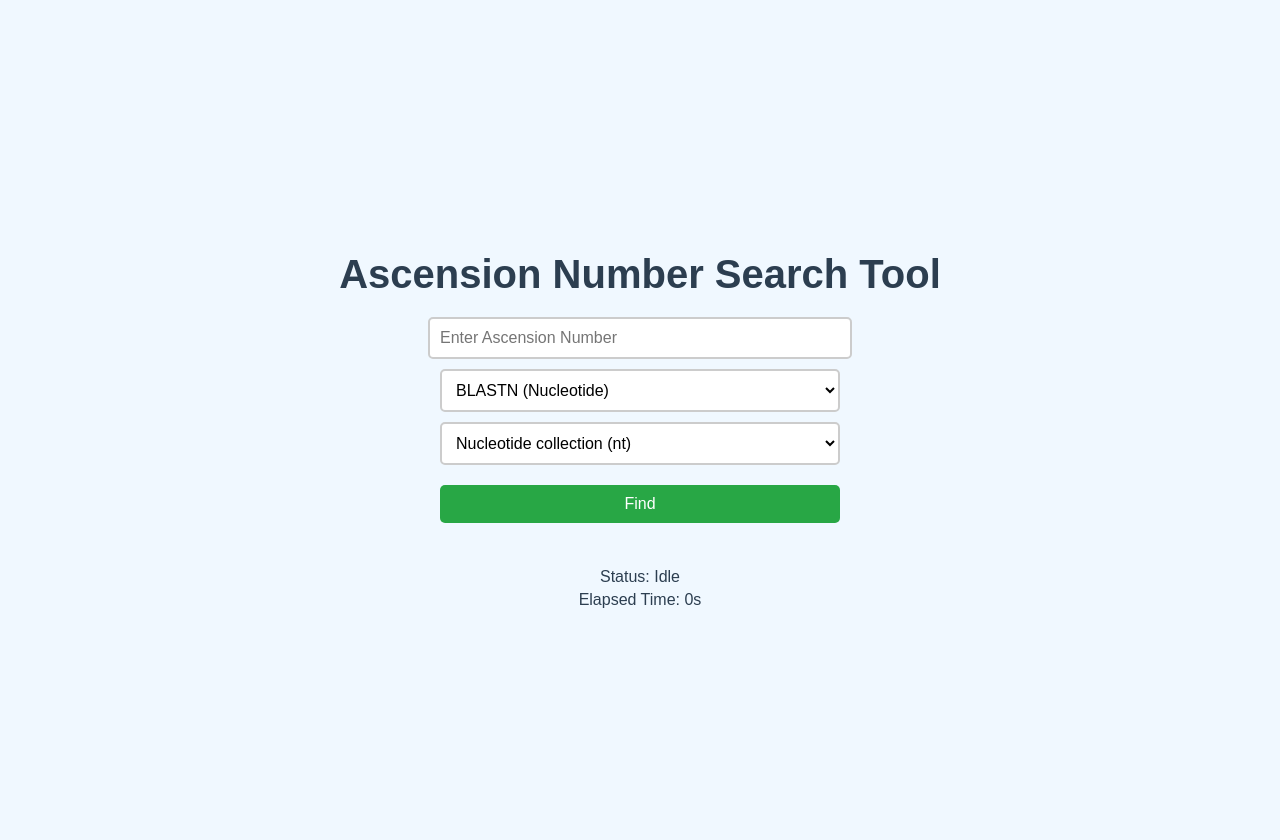
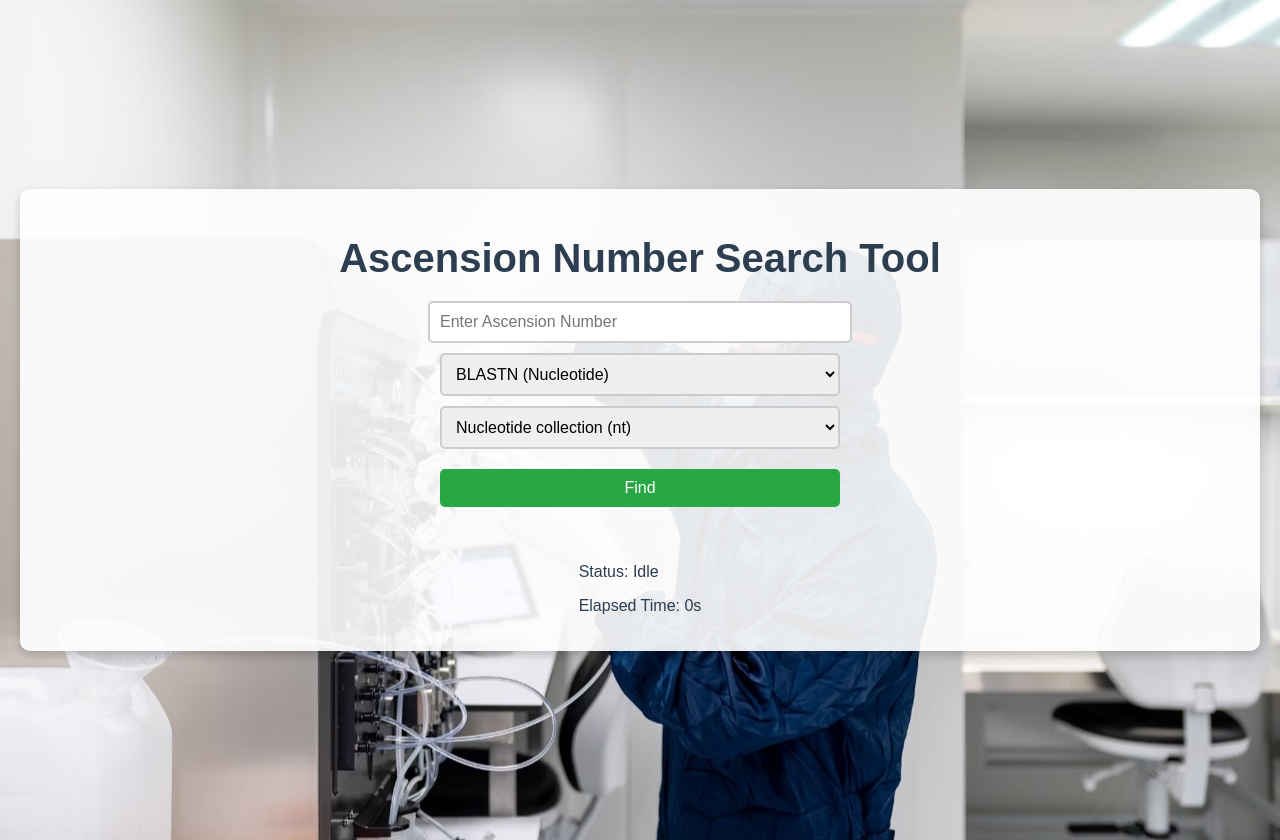
Before and after one commit to soujanyaav/btp, a React (Create React App) app: page / in a window 1280 px wide. Built offline with nearby package versions, Linux system fonts and the light colour scheme.

Commit message:
Some Frontend Changes

```diff
--- a/src/Components/HomePage.css
+++ b/src/Components/HomePage.css
@@ -1,15 +1,31 @@
 /* Container styling */
 .homepage-container {
   display: flex;
-  flex-direction: column;
   justify-content: center;
   align-items: center;
   padding: 20px;
-  background-color: #f0f8ff;
+  background-size: cover;
+  background-position: center center;
+  background-attachment: fixed;
   min-height: 100vh;
   font-family: 'Arial', sans-serif;
 }
 
+/* Content box for better contrast */
+.content-box {
+  background-color: rgba(255, 255, 255, 0.9);
+  border-radius: 10px;
+  padding: 20px;
+  box-shadow: 0px 4px 10px rgba(0, 0, 0, 0.2);
+  max-width: 1200px;
+  width: 100%;
+  margin: 0 auto;
+  display: flex;
+  align-items: center;
+  flex-direction: column;
+}
+
+/* Title styling */
 .homepage-title {
   font-size: 2.5rem;
   margin-bottom: 20px;
@@ -28,7 +44,7 @@
 }
 
 /* Input for FASTA sequence */
-.fasta-input {
+.fasta-input, .select-blast-type, .select-database {
   width: 100%;
   padding: 10px;
   margin-bottom: 10px;
@@ -39,25 +55,7 @@
   transition: border-color 0.3s ease;
 }
 
-.fasta-input:focus {
-  border-color: #3498db;
-}
-
-/* Dropdown styling */
-.select-blast-type, .select-database {
-  width: 100%;
-  padding: 10px;
-  margin-bottom: 10px;
-  font-size: 1rem;
-  border: 2px solid #ccc;
-  border-radius: 5px;
-  background-color: #fff;
-  cursor: pointer;
-  outline: none;
-  transition: border-color 0.3s ease;
-}
-
-.select-blast-type:focus, .select-database:focus {
+.fasta-input:focus, .select-blast-type:focus, .select-database:focus {
   border-color: #3498db;
 }
 
@@ -84,18 +82,12 @@
   margin-top: 20px;
   color: #2c3e50;
   font-size: 1rem;
-  text-align: center;
-}
-
-.status-container p {
-  margin: 5px 0;
 }
 
 /* Error container styling */
 .error-container {
   margin-top: 20px;
   color: #e74c3c;
-  font-size: 1rem;
   background-color: #fbeaea;
   padding: 10px;
   border: 1px solid #e74c3c;
@@ -106,89 +98,54 @@
 /* Response container styling */
 .response-container {
   margin-top: 30px;
-  width: 100%;
-  max-width: 600px;
+  width: 785px;
   background-color: #fff;
   padding: 15px;
   border: 1px solid #ddd;
   border-radius: 5px;
   color: #333;
-  font-size: 1rem;
-  line-height: 1.5;
   box-shadow: 0px 4px 8px rgba(0, 0, 0, 0.1);
-}
-
-.response-container h2 {
-  font-size: 1.5rem;
-  color: #28a745;
-  margin-bottom: 10px;
-}
-
-.response-container p {
-  margin: 0;
 }
 
 /* Top BLAST results container styling */
 .top-blast-results-container {
   margin-top: 30px;
-  width: 100%;
-  max-width: 800px;
+  width: 785px;
   background-color: #fff;
   padding: 15px;
   border: 1px solid #ddd;
   border-radius: 5px;
   color: #333;
-  font-size: 1rem;
-  line-height: 1.5;
   box-shadow: 0px 4px 8px rgba(0, 0, 0, 0.1);
-}
-
-.top-blast-results-container h2 {
-  font-size: 1.5rem;
-  color: #2c3e50;
-  margin-bottom: 10px;
 }
 
 .blast-result-item {
   margin-bottom: 15px;
 }
 
-.blast-result-item p {
-  margin: 5px 0;
-}
-
 /* Tree container styling */
 .tree-container {
+  display: flex;
+  justify-content: center; /* Center the iframe horizontally */
   margin-top: 30px;
-  text-align: center;
-  width: 100%; /* Full container width */
-}
-
-.tree-container h2 {
-  font-size: 1.5rem;
-  color: #2c3e50;
-  margin-bottom: 15px;
+  width: 100%;
 }
 
 .tree-container .tree-iframe {
   border: 1px solid #ddd;
   border-radius: 5px;
   box-shadow: 0px 4px 8px rgba(0, 0, 0, 0.1);
-  margin: 20px auto; /* Center the iframe */
-  width: 100%; /* Full width */
-  max-width: 1200px; /* Maximum width for large screens */
-  height: 700px; /* Height adjustment */
+  width: 90%; /* Set a fixed width or a percentage for better control */
+  max-width: 1400px; /* Increase the max-width to make it wider */
+  min-width: 815px; /* Ensure a minimum width for smaller screens */
+  height: 518px;
 }
+
 
 /* BLAST result container styling */
 .blast-result-container {
   margin-top: 20px;
   text-align: center;
-}
-
-.blast-result-container h2 {
-  font-size: 1.5rem;
-  color: #2c3e50;
 }
 
 .blast-result-container a {
--- a/src/Components/HomePage.js
+++ b/src/Components/HomePage.js
@@ -1,5 +1,6 @@
 import React, { useState, useEffect } from 'react';
 import './HomePage.css';
+import backgroundImage from '../assets/BG.jpg';
 
 const HomePage = () => {
   const [fasta, setFasta] = useState('');
@@ -12,7 +13,7 @@ const HomePage = () => {
   const [responseText, setResponseText] = useState('');
   const [treeHtmlUrl, setTreeHtmlUrl] = useState('');
   const [blastResultUrl, setBlastResultUrl] = useState('');
-  const [topBlastResults, setTopBlastResults] = useState([]); // State for top 10 BLAST results
+  const [topBlastResults, setTopBlastResults] = useState([]);
 
   const handleFindClick = async () => {
     setLoading(true);
@@ -46,7 +47,7 @@ const HomePage = () => {
         setResponseText(data.response);
         setTreeHtmlUrl(`http://localhost:5000${data.tree_image_url}`);
         setBlastResultUrl(`http://localhost:5000${data.file_url}`);
-        setTopBlastResults(data.top_hits || []); // Set top 10 BLAST results
+        setTopBlastResults(data.top_hits || []);
       } else {
         setError(`Error: ${data.error}`);
       }
@@ -75,7 +76,11 @@ const HomePage = () => {
   }, [loading]);
 
   return (
-    <div className="homepage-container">
+    <div
+      className="homepage-container"
+      style={{ backgroundImage: `url(${backgroundImage})` }}
+    >
+      <div className="content-box">
         <h1 className="homepage-title">Ascension Number Search Tool</h1>
         <div className="form-container">
           <input
@@ -112,6 +117,19 @@ const HomePage = () => {
 
         {error && <div className="error-container"><p>{error}</p></div>}
 
+        {treeHtmlUrl && (
+          <div className="tree-container">
+            <div className="xyz">
+              <iframe
+                src={treeHtmlUrl}
+                title="Phylogenetic Tree"
+                className="tree-iframe"
+                frameBorder="0"
+              ></iframe>
+            </div>
+          </div>
+        )}
+
         {responseText && (
           <div className="response-container">
             <h2>Source of Collection:</h2>
@@ -121,27 +139,20 @@ const HomePage = () => {
 
         {topBlastResults.length > 0 && (
           <div className="top-blast-results-container">
-          <h2>Top 10 BLAST Results:</h2>
-          <ul>
-            {topBlastResults.map((result, index) => (
-              <li key={index} className="blast-result-item">
-                <p><strong>Title:</strong> {result.title}</p>
-                <p><strong>Author/Publication Link:</strong> <a href={result.publicationLink} target="_blank" rel="noopener noreferrer">{result.publicationLink}</a></p>
-              </li>
+            <div className="best-match-container">
+              <h2>Best Match:</h2>
+              <p>{topBlastResults[0].title}</p>
+              <p><strong>GenBank Submission:</strong> <a href={topBlastResults[0].publicationLink} target="_blank" rel="noopener noreferrer">{topBlastResults[0].publicationLink}</a></p>
+            </div>
+            <div className="other-matches-container">
+              <h2>Other Top Matches:</h2>
+              {topBlastResults.slice(1, 9).map((result, index) => (
+                <div key={index + 1} className="blast-result-item">
+                  <p><strong>{index + 2}.</strong> <strong>Title:</strong> {result.title}</p>
+                  <p><strong>GenBank Submission:</strong> <a href={result.publicationLink} target="_blank" rel="noopener noreferrer">{result.publicationLink}</a></p>
+                </div>
               ))}
-          </ul>
             </div>
-      )}
-
-      {treeHtmlUrl && (
-        <div className="tree-container">
-          <h2>Phylogenetic Tree:</h2>
-          <iframe
-            src={treeHtmlUrl}
-            title="Phylogenetic Tree"
-            className="tree-iframe"
-            frameBorder="0"
-          ></iframe>
           </div>
         )}
 
@@ -152,6 +163,7 @@ const HomePage = () => {
           </div>
         )}
       </div>
+    </div>
   );
 };
 
```
Also changed, not shown: src/assets/BG.jpg (added). Lines whose indentation alone changed are shown as unchanged.
